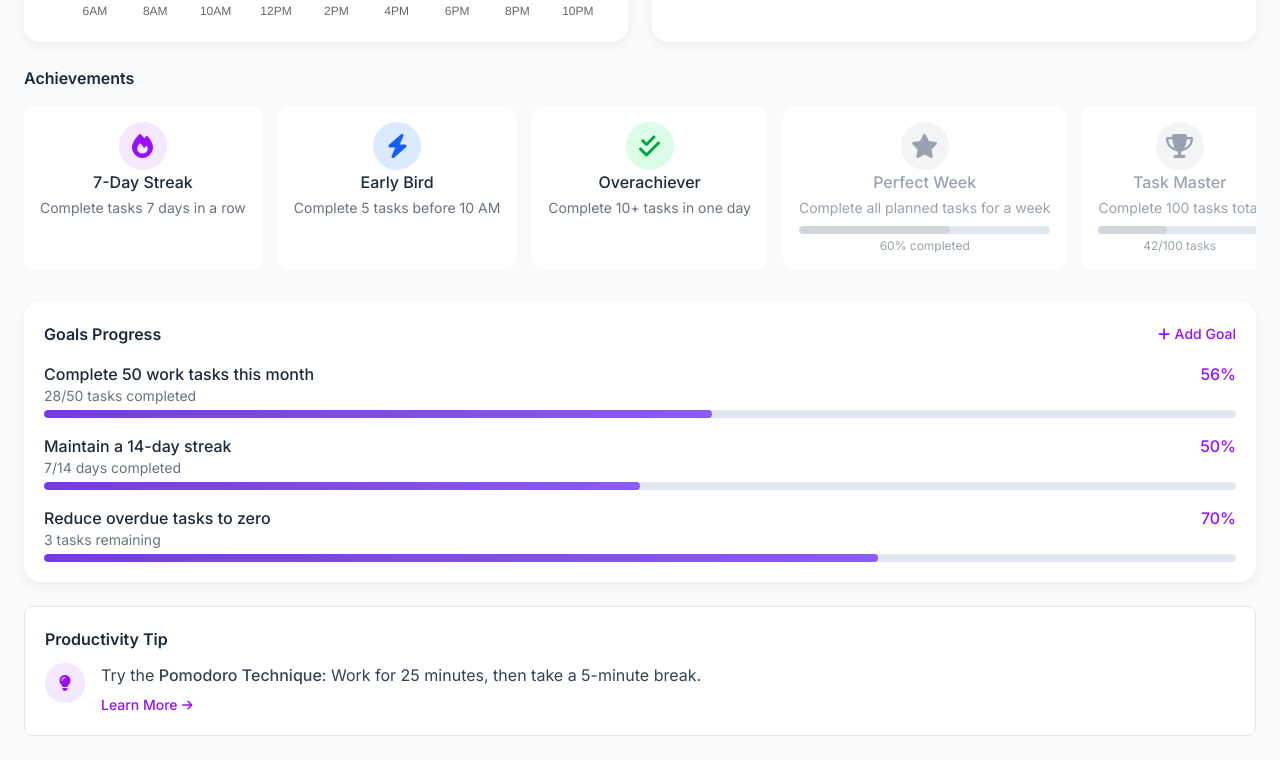
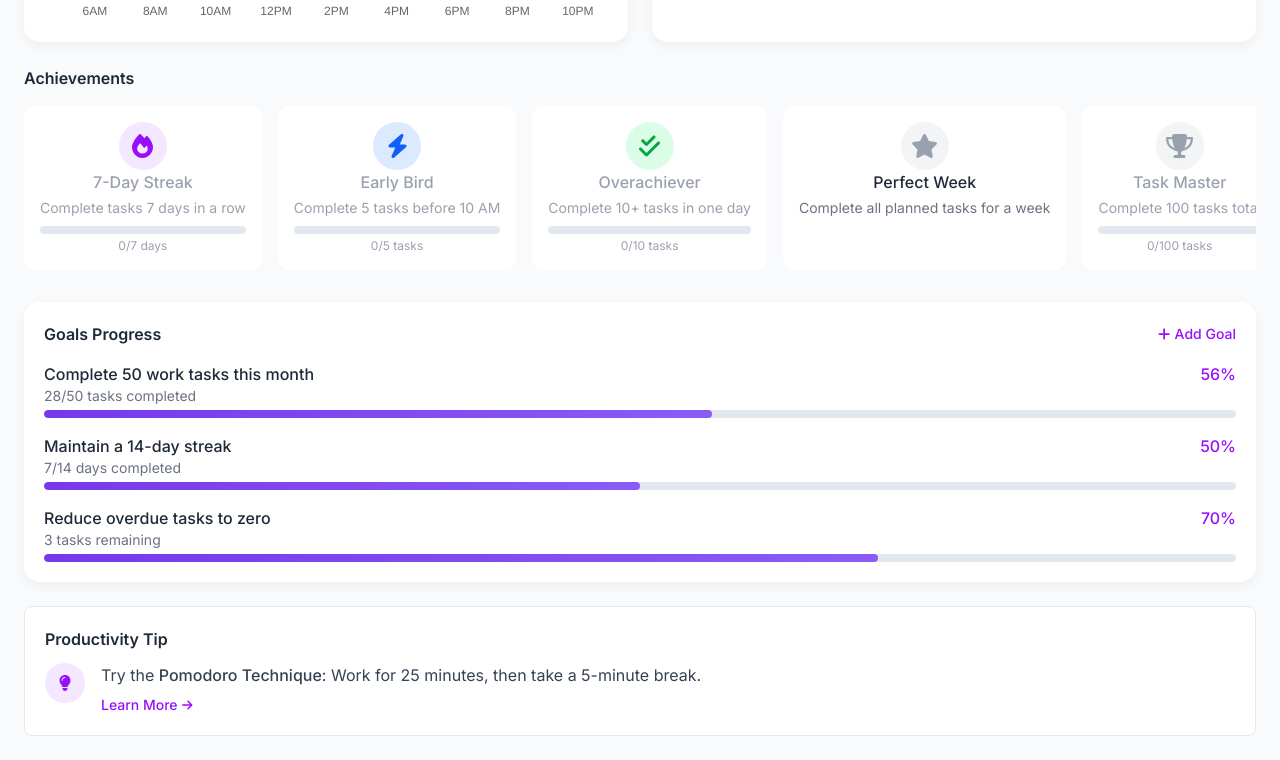
Before and after one commit to AyushShuklaIIIT/hackDemo, a React (Vite) app: page / in a window 1280 px wide. Shown: the part 1191-1951 px from the top of the page. Built offline with nearby package versions, Linux system fonts and the light colour scheme.

Commit message:
Modified achievements

```diff
--- a/src/Insights/Insights.jsx
+++ b/src/Insights/Insights.jsx
@@ -4,12 +4,44 @@ import { FontAwesomeIcon } from '@fortawesome/react-fontawesome';
 import { faArrowDown, faArrowRight, faArrowUp, faBolt, faChartLine, faCheckCircle, faCheckDouble, faExclamationCircle, faFire, faLightbulb, faPlus, faQuoteLeft, faStar, faTrophy } from '@fortawesome/free-solid-svg-icons';
 import Chart from 'chart.js/auto';
 import DateRangePicker from './DateRangePicker';
+import { icon } from '@fortawesome/fontawesome-svg-core';
 
 const productivityCircleRadius = 36;
 const productivityScore = 0.85;
 
 const allCategories = ['Work', 'Personal', 'Health', 'Urgent'];
 const allHours = [6, 8, 10, 12, 14, 16, 18, 20, 22];
+
+const getStreak = tasks => {
+    let streak = 0;
+    const today = new Date();
+    for(let i = 0; i < 100; i++) {
+        const day = new Date(today);
+        day.setDate(today.getDate() - i);
+        const completed = tasks.some(t => t.completed && new Date(t.createdAt).toDateString() === day.toDateString());
+        if(completed) {
+            streak++;
+        } else {
+            break;
+        }
+    }
+    return streak;
+}
+
+const isPerfectWeek = tasks => {
+    const today = new Date();
+    for(let i = 0; i < 7; i++) {
+        const day = new Date(today);
+        day.setDate(today.getDate() - i);
+        const dueTasks = tasks.filter(t => t.dueDate && new Date(t.dueDate).toDateString() === day.toDateString());
+        if(dueTasks.length === 0) continue;
+        const completedTasks = dueTasks.filter(t => t.completed).length;
+        if(completedTasks < dueTasks.length) {
+            return false;
+        }
+    }
+    return true;
+}
 
 const getCategoryFromTag = tag => {
     if(!tag) return 'Work';
@@ -26,44 +58,6 @@ const getHourFromTime = time => {
     const parts = time.split(':');
     return parseInt(parts[0], 10);
 }
-
-const achievements = [
-    {
-        icon: faFire,
-        iconClass: "bg-purple-100 text-purple-600",
-        title: "7-Day Streak",
-        desc: "Complete tasks 7 days in a row",
-        progress: null
-    },
-    {
-        icon: faBolt,
-        iconClass: "bg-blue-100 text-blue-600",
-        title: "Early Bird",
-        desc: "Complete 5 tasks before 10 AM",
-        progress: null
-    },
-    {
-        icon: faCheckDouble,
-        iconClass: "bg-green-100 text-green-600",
-        title: "Overachiever",
-        desc: "Complete 10+ tasks in one day",
-        progress: null
-    },
-    {
-        icon: faStar,
-        iconClass: "bg-gray-100 text-gray-400",
-        title: "Perfect Week",
-        desc: "Complete all planned tasks for a week",
-        progress: { value: 60, text: "60% completed" }
-    },
-    {
-        icon: faTrophy,
-        iconClass: "bg-gray-100 text-gray-400",
-        title: "Task Master",
-        desc: "Complete 100 tasks total",
-        progress: { value: 42, text: "42/100 tasks" }
-    }
-];
 
 const goals = [
     {
@@ -467,6 +461,59 @@ const Insights = () => {
     const handleCategoryChartTypeChange = useCallback((type) => setCategoryChartType(type), []);
     const handleDateRangeChange = useCallback((range) => setDateRange(range), []);
 
+    const completedTasks = allTasks.filter(t => t.completed);
+    const streak = getStreak(allTasks);
+    const earlyBirdCount = completedTasks.filter(t => Number((t.time || "").split(':')[0]) < 10).length;
+    const dailyCounts = {};
+    completedTasks.forEach(t => {
+        const d = new Date(t.createdAt).toDateString();
+        dailyCounts[d] = (dailyCounts[d] || 0) + 1;
+    });
+    const maxTasksInADay = Math.max(0, ...Object.values(dailyCounts));
+    const perfectWeek = isPerfectWeek(allTasks);
+    const completedCount = completedTasks.length;
+    const achievements = [
+        {
+            icon: faFire,
+            iconClass: "bg-purple-100 text-purple-600",
+            title: "7-Day Streak",
+            desc: "Complete tasks 7 days in a row",
+            earned: streak >= 7,
+            progress: streak < 7 ? {value: Math.min((streak / 7) * 100, 100), text: `${streak}/7 days` } : null
+        },
+        {
+            icon: faBolt,
+            iconClass: "bg-blue-100 text-blue-600",
+            title: "Early Bird",
+            desc: "Complete 5 tasks before 10 AM",
+            earned: earlyBirdCount >= 5,
+            progress: earlyBirdCount < 5 ? {value: Math.min((earlyBirdCount / 5) * 100, 100), text: `${earlyBirdCount}/5 tasks` } : null
+        },
+        {
+            icon: faCheckDouble,
+            iconClass: "bg-green-100 text-green-600",
+            title: "Overachiever",
+            desc: "Complete 10+ tasks in one day",
+            earned: maxTasksInADay >= 10,
+            progress: maxTasksInADay < 10 ? {value: Math.min((maxTasksInADay / 10) * 100, 100), text: `${maxTasksInADay}/10 tasks` } : null
+        },
+        {
+            icon: faStar,
+            iconClass: "bg-gray-100 text-gray-400",
+            title: "Perfect Week",
+            desc: "Complete all planned tasks for a week",
+            earned: perfectWeek,
+            progress: !perfectWeek ? { value: 0, text: "In progress" } : null
+        },
+        {
+            icon: faTrophy,
+            iconClass: "bg-gray-100 text-gray-400",
+            title: "Task Master",
+            desc: "Complete 100 tasks total",
+            earned: completedCount >= 100,
+            progress: completedCount < 100 ? { value: Math.min((completedCount / 100) * 100, 100), text: `${completedCount}/100 tasks` } : null
+        }
+    ]
     return (
         <div className='insights-bg'>
             <div className='min-h-screen flex flex-col'>
@@ -636,12 +683,12 @@ const Insights = () => {
                             <div className='overflow-x-auto pb-2'>
                                 <div className='flex space-x-4' style={{ minWidth: "max-content" }}>
                                     {achievements.map((ach) => (
-                                        <div className='achievement-card p-4 text-center fade-in' key={ach.title}>
+                                        <div className={`achievement-card p-4 text-center fade-in ${ach.earned ? '': 'locked'}`} key={ach.title}>
                                             <div className={`achievement-icon ${ach.iconClass} mb-3 ${ach.progress ? '' : 'pulse'}`}>
                                                 <FontAwesomeIcon icon={ach.icon} />
                                             </div>
-                                            <h4 className={`font-medium ${ach.iconClass.includes('gray') ? 'text-gray-400' : 'text-gray-800'}`}>{ach.title}</h4>
-                                            <p className={`text-sm mt-1 ${ach.iconClass.includes('gray') ? 'text-gray-400' : 'text-gray-500'}`}>{ach.desc}</p>
+                                            <h4 className={`font-medium ${!ach.earned ? 'text-gray-400': 'text-gray-800'}`}>{ach.title}</h4>
+                                            <p className={`text-sm mt-1 ${!ach.earned ? 'text-gray-400': 'text-gray-500'}`}>{ach.desc}</p>
                                             {ach.progress && (
                                                 <div className='mt-2'>
                                                     <div className='progress-bar'>
```
